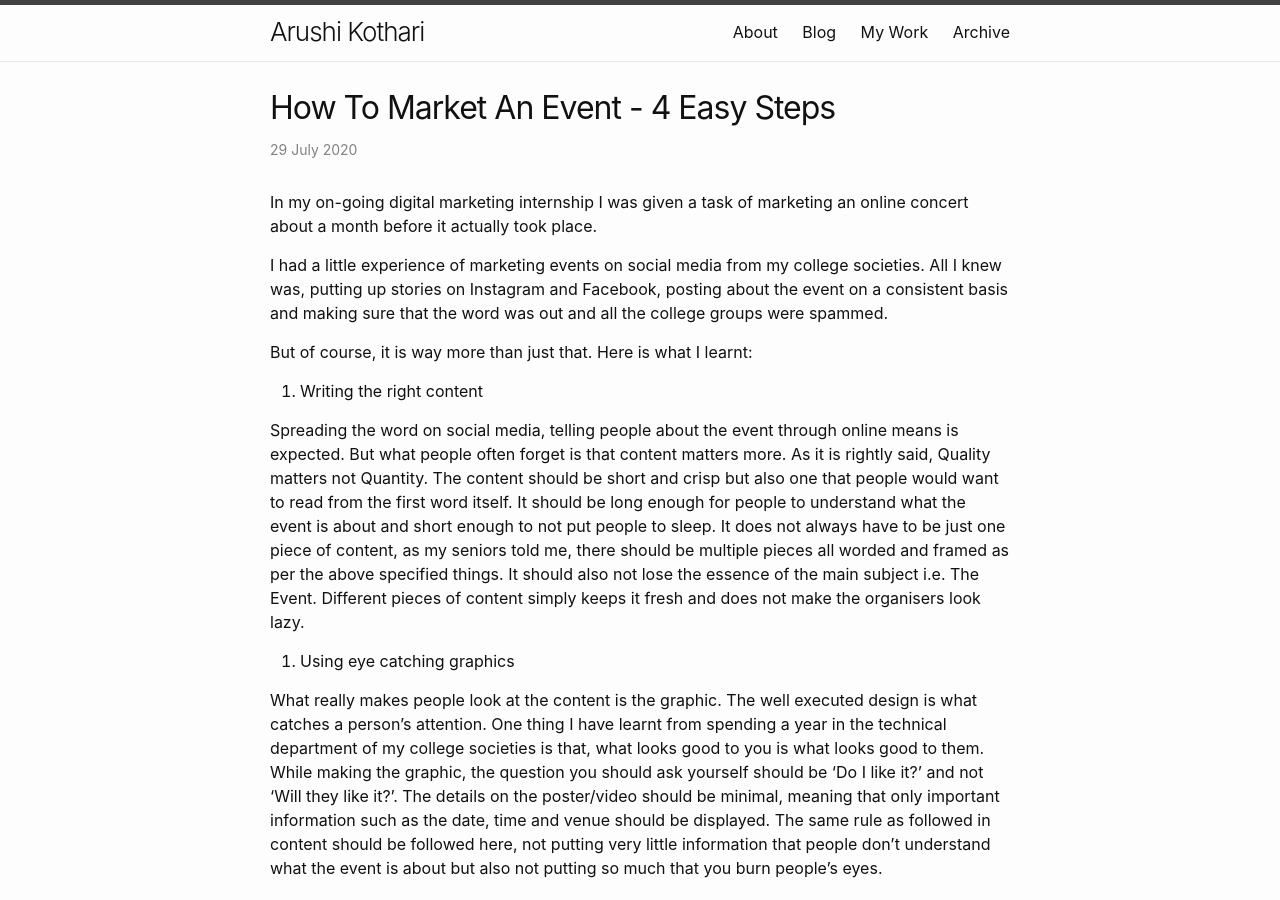
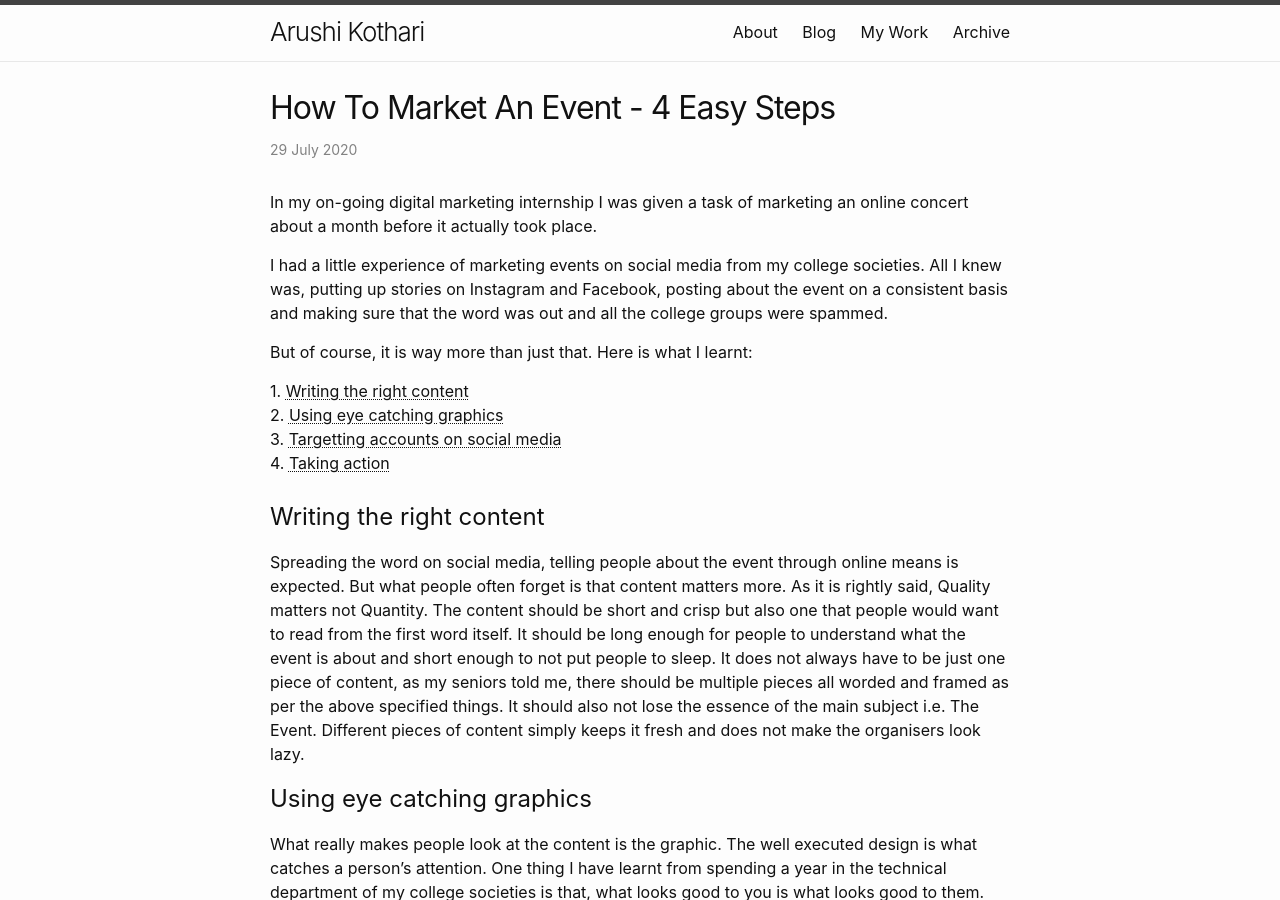
Before and after one commit to arushi-kothari/arushi-kothari.github.io, a Jekyll site: the page built from _posts/2020/2020-07-29-how-to-market-an-event.md, in a window 1280 px wide and 900 px high. Built offline with Jekyll 4.4.1, drawn with Linux system fonts in a browser that asks for light colours.

Commit message:
updated pictures

```diff
--- a/_posts/2020/2020-07-29-how-to-market-an-event.md
+++ b/_posts/2020/2020-07-29-how-to-market-an-event.md
@@ -2,7 +2,8 @@
 layout: post
 title: How To Market An Event - 4 Easy Steps
 description: How To Market An Event - 4 Easy Steps
-image: "/assets/images/Market launch-rafiki.png"
+excerpt: During my internship with a Digital Marketing Agency, Digit Bazar, I was given the responsibility of marketing a virtual event for the organisation. In this article, I have tried to summarise the behind the scenes process of marketing a successful event.
+image: "/assets/images/market an event.png"
 date: 2020-07-29 13:30:00 +0530
 ---
 
@@ -11,16 +12,22 @@ In my on-going digital marketing internship I was given a task of marketing an o
 I had a little experience of marketing events on social media from my college societies. All I knew was, putting up stories on Instagram and Facebook, posting about the event on a consistent basis and making sure that the word was out and all the college groups were spammed.
 
 But of course, it is way more than just that. Here is what I learnt:
+<div>
+1. <a href="#1">  Writing the right content </a><br>
+2. <a href="#2"> Using eye catching graphics </a><br>
+3. <a href="#3"> Targetting accounts on social media </a><br>
+4. <a href="#4"> Taking action </a><br><br>
+ </div>
 
-1. Writing the right content
+<div id="1"><h1> Writing the right content </h1></div>
 
 Spreading the word on social media, telling people about the event through online means is expected. But what people often forget is that content matters more. As it is rightly said, Quality matters not Quantity. The content should be short and crisp but also one that people would want to read from the first word itself. It should be long enough for people to understand what the event is about and short enough to not put people to sleep. It does not always have to be just one piece of content, as my seniors told me, there should be multiple pieces all worded and framed as per the above specified things. It should also not lose the essence of the main subject i.e. The Event. Different pieces of content simply keeps it fresh and does not make the organisers look lazy.
 
-2. Using eye catching graphics
+<div id="2"><h1> Using eye catching graphics </h1> </div>
 
 What really makes people look at the content is the graphic. The well executed design is what catches a person's attention. One thing I have learnt from spending a year in the technical department of my college societies is that, what looks good to you is what looks good to them. While making the graphic, the question you should ask yourself should be 'Do I like it?' and not 'Will they like it?'. The details on the poster/video should be minimal, meaning that only important information such as the date, time and venue should be displayed. The same rule as followed in content should be followed here, not putting very little information that people don't understand what the event is about but also not putting so much that you burn people's eyes.
 
-3. Targetting accounts on social media
+<div id="3"><h1> Targetting accounts on social media </h1> </div>
 
 This step even though seems easy is quite tricky. In the digital marketing world, marketing in a specified topic or field is often referred to as 'Niche'. Let me give you an example that my senior gave me: Let's imagine your brother is going to a party and he is asking you for advice on clothing. He gives you three options:
 a) Formal Pants with T-shirt
--- a/my-work.html
+++ b/my-work.html
@@ -4,7 +4,7 @@ permalink: /my-work/
 title: My Work
 ---
 
-<div>
+
 	<div class="row clearfix">
 		<iframe class="left"
 			src="https://www.youtube-nocookie.com/embed/FSUHBpqTqTA?modestbranding=1&rel=0&theme=light&color=white"
```
Also changed, not shown: other parts of _posts/2020/2020-07-29-how-to-market-an-event.md (+1 -1 lines), _posts/2020/2020-09-06-should-the-age-of-marriage-be-raised.md (+2 -1 lines), _posts/2020/2020-10-16-what's-the-worst-that-could-happen.md (added, +29 -0 lines), _posts/2020/2020-10-20-emily-in-paris.md (+3 -1 lines), _posts/2021/2021-09-22-tradition-vs-progress-kanyamaan.md (added, +35 -0 lines), _posts/2021/2021-10-03-a-fresh-perspective.md (added, +59 -0 lines), about.md (+7 -5 lines), assets/images/Market launch-rafiki.png (deleted), assets/images/a fresh perspective.png (added), assets/images/age-of-marriage.jpg (deleted), assets/images/emily-in-paris.jpg (deleted), assets/images/emily-in-paris.png (added), assets/images/ikigai.png (added), assets/images/kanyamaan.png (added), 2 more files, 1 other file.
